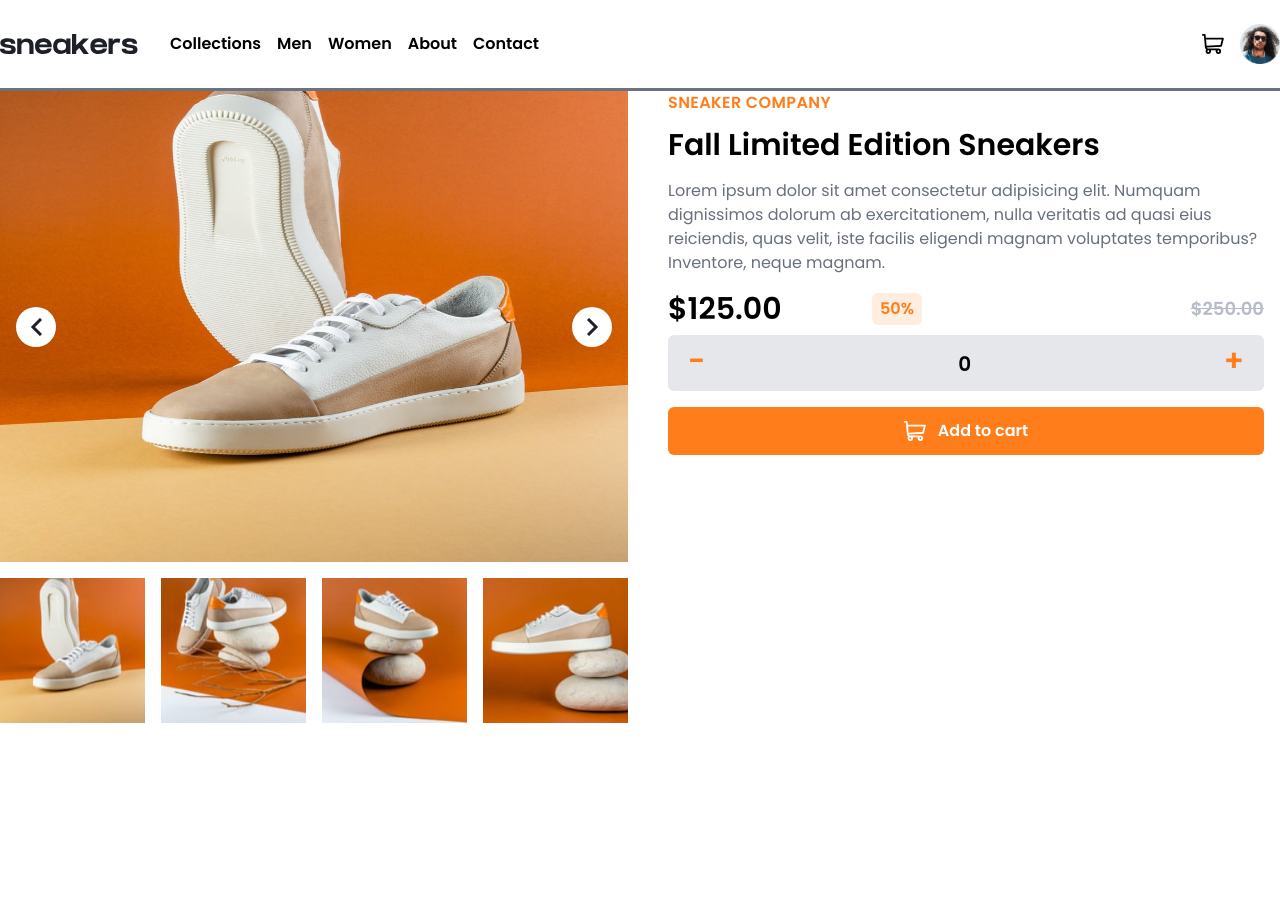
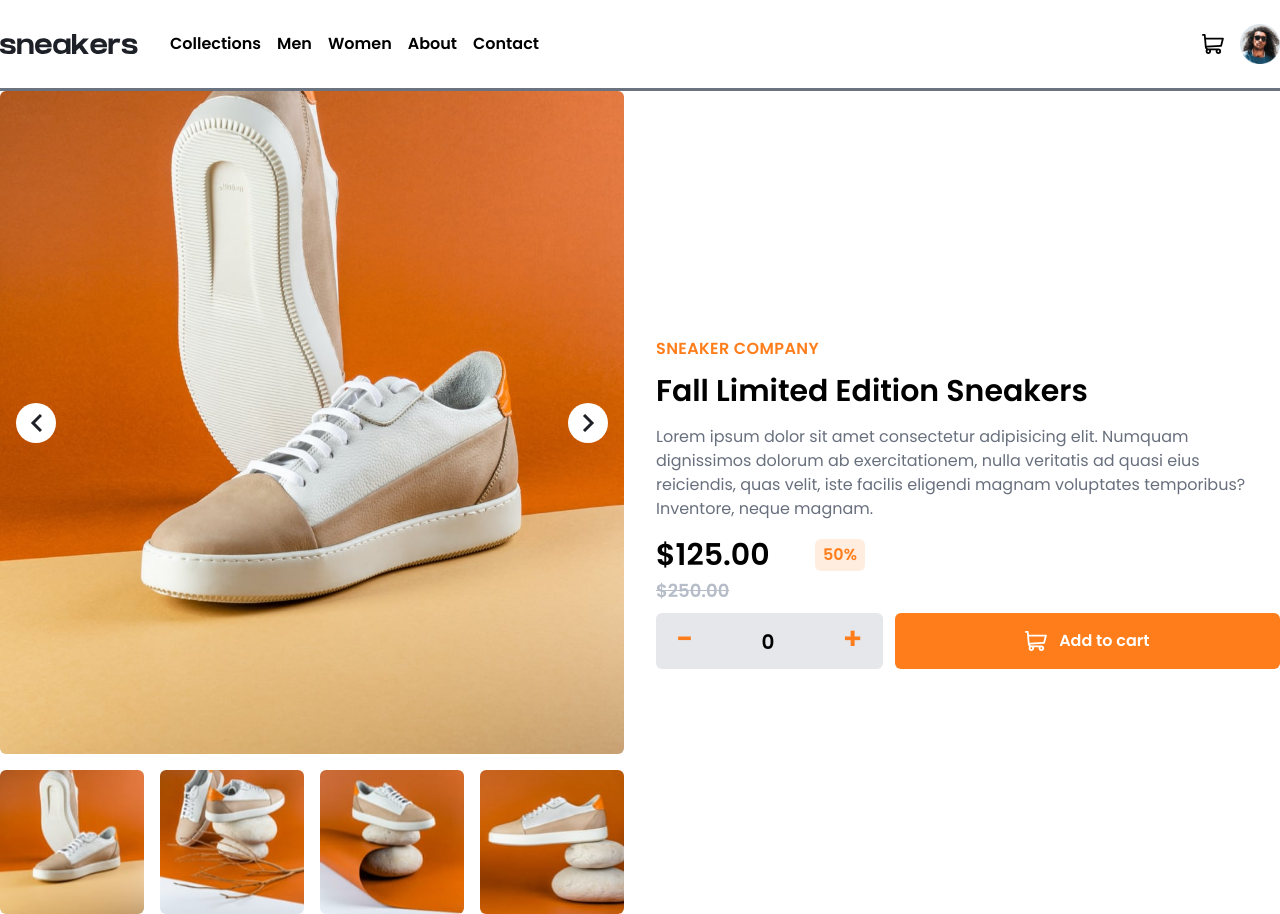
Before and after one commit to jorgecaballer0/frontend-mentor-ecommerce-product-page, a React (Vite) app: page / in a window 1280 px wide. Before the commit the page ends 800 px from the top, so only its background shows below. Built offline with nearby package versions, Linux system fonts and the light colour scheme; what prettier-plugin-tailwindcss would draw is missing.

Commit message:
Desarrollo modal

```diff
--- a/src/components/product/MainProduct.jsx
+++ b/src/components/product/MainProduct.jsx
@@ -1,11 +1,29 @@
-import React from "react";
-import DetailProducts from "@/components/product/DetailProducts";
-import SlideProducts from "@/components/product/SlideProducts";
+import DetailProducts from "@/components/product/col-details/DetailProducts";
+import MainImages from "@/components/product/col-slider/MainImages";
+
+import imgProduct1 from "@/assets/img/image-product-1.jpg";
+import imgProduct2 from "@/assets/img/image-product-2.jpg";
+import imgProduct3 from "@/assets/img/image-product-3.jpg";
+import imgProduct4 from "@/assets/img/image-product-4.jpg";
+
+import imgProductSmall1 from "@/assets/img/image-product-1-thumbnail.jpg";
+import imgProductSmall2 from "@/assets/img/image-product-2-thumbnail.jpg";
+import imgProductSmall3 from "@/assets/img/image-product-3-thumbnail.jpg";
+import imgProductSmall4 from "@/assets/img/image-product-4-thumbnail.jpg";
+
+const ARRAY_IMGS = [imgProduct1, imgProduct2, imgProduct3, imgProduct4];
+
+const ARRAY_IMG_SMALL = [
+  imgProductSmall1,
+  imgProductSmall2,
+  imgProductSmall3,
+  imgProductSmall4,
+];
 
 const MainProduct = () => {
   return (
-    <main className="grid grid-cols-1 gap-6 md:grid-cols-2">
-      <SlideProducts />
+    <main className="grid grid-cols-1 items-center gap-8 md:container md:mx-auto md:min-h-[calc(100vh-88px-3px)] md:grid-cols-2">
+      <MainImages ARRAY_IMGS={ARRAY_IMGS} ARRAY_IMG_SMALL={ARRAY_IMG_SMALL} />
       <DetailProducts />
     </main>
   );
--- a/src/components/product/SlideProducts.jsx
+++ /dev/null
@@ -1,55 +0,0 @@
-import { useState } from "react";
-import PrevIcon from "@/components/icons/PrevIcon";
-import NextIcon from "@/components/icons/NextIcon";
-
-import imgProduct1 from "@/assets/img/image-product-1.jpg";
-import imgProduct2 from "@/assets/img/image-product-2.jpg";
-import imgProduct3 from "@/assets/img/image-product-3.jpg";
-import imgProduct4 from "@/assets/img/image-product-4.jpg";
-
-import imgProductSmall1 from "@/assets/img/image-product-1-thumbnail.jpg";
-import imgProductSmall2 from "@/assets/img/image-product-2-thumbnail.jpg";
-import imgProductSmall3 from "@/assets/img/image-product-3-thumbnail.jpg";
-import imgProductSmall4 from "@/assets/img/image-product-4-thumbnail.jpg";
-
-const ARRAY_IMG = [imgProduct1, imgProduct2, imgProduct3, imgProduct4];
-
-const SlideProducts = () => {
-  const [index, setIndex] = useState(0);
-
-  const handleClickNext = () => {
-    index === ARRAY_IMG.length - 1 ? setIndex(0) : setIndex(index + 1);
-  };
-
-  const handleClickPrev = () => {
-    index === 0 ? setIndex(ARRAY_IMG.length - 1) : setIndex(index - 1);
-  };
-
-  return (
-    <section className="grid md:grid-cols-4 md:gap-4">
-      <div className="relative col-span-4">
-        <img src={ARRAY_IMG[index]} alt="" className="aspect-[16/12] w-full" />
-        <div className="absolute top-1/2 flex w-full -translate-y-1/2 justify-between px-4">
-          <button
-            className="grid h-10 w-10 place-items-center rounded-full bg-white"
-            onClick={handleClickPrev}
-          >
-            <PrevIcon />
-          </button>
-          <button
-            className="grid h-10 w-10 place-items-center rounded-full bg-white"
-            onClick={handleClickNext}
-          >
-            <NextIcon />
-          </button>
-        </div>
-      </div>
-      <img src={imgProductSmall1} alt="" className="hidden md:block" />
-      <img src={imgProductSmall2} alt="" className="hidden md:block" />
-      <img src={imgProductSmall3} alt="" className="hidden md:block" />
-      <img src={imgProductSmall4} alt="" className="hidden md:block" />
-    </section>
-  );
-};
-
-export default SlideProducts;
--- a/src/components/product/DetailProducts.jsx
+++ b/src/components/product/col-details/DetailProducts.jsx
@@ -3,7 +3,7 @@ import CartIcon from "@/components/icons/CartIcon";
 
 const DetailProducts = () => {
   return (
-    <section className="container mx-auto px-4">
+    <section className="container mx-auto px-4 md:px-0">
       <p className="mb-3 font-bold uppercase tracking-wide text-orange-primary">
         Sneaker Company
       </p>
@@ -14,20 +14,22 @@ const DetailProducts = () => {
         reiciendis, quas velit, iste facilis eligendi magnam voluptates
         temporibus? Inventore, neque magnam.
       </p>
-      <div className="grid grid-cols-3 items-center gap-4 font-bold mb-2">
+      <div className="mb-2 grid grid-cols-3 items-center gap-4 font-bold md:grid-cols-[1fr_3fr] md:gap-1">
         <span className="text-3xl">$125.00</span>
-        <span className="mr-auto rounded-md bg-pale-orange py-1 px-2 text-orange-primary">50%</span>
-        <span className="text-right text-lg text-grayish-blue line-through">
+        <span className="mr-auto rounded-md bg-pale-orange py-1 px-2 text-orange-primary">
+          50%
+        </span>
+        <span className="text-right text-lg text-grayish-blue line-through md:col-span-2 md:text-left">
           $250.00
         </span>
       </div>
-      <div className="grid grid-cols-3 gap-4 font-bold">
-        <div className="col-span-3 flex items-baseline justify-between rounded-md bg-gray-200 py-2 px-5 pb-3">
+      <div className="grid grid-cols-3 gap-3 font-bold md:grid-cols-[1fr_1.7fr]">
+        <div className="col-span-3 flex items-baseline justify-between rounded-md bg-gray-200 py-2 px-5 pb-3 md:col-span-1">
           <button className="text-3xl text-orange-primary">-</button>
           <span className="text-xl">0</span>
           <button className="text-3xl text-orange-primary">+</button>
         </div>
-        <button className="col-span-3 flex items-center justify-center gap-x-3 rounded-md bg-orange-primary py-3 text-white hover:bg-orange-700 transition-all">
+        <button className="col-span-3 flex items-center justify-center gap-x-3 rounded-md bg-orange-primary py-3 text-white transition-all hover:bg-orange-700 md:col-span-1">
           <CartIcon fill="#fff" className="fill-white" />
           Add to cart
         </button>
--- /dev/null
+++ b/src/components/product/col-slider/MainImages.jsx
@@ -0,0 +1,36 @@
+import { useState } from "react";
+import SlideProducts from "@/components/product/col-slider/SlideProducts";
+
+const MainImages = ({ ARRAY_IMGS, ARRAY_IMG_SMALL }) => {
+  const [isOpenModal, setIsOpenModal] = useState(false);
+
+  const handleOpenModal = () => {
+    setIsOpenModal(true);
+  };
+
+  const handleCloseModal = () => {
+    setIsOpenModal(false);
+  };
+
+  return (
+    <>
+      <SlideProducts
+        ARRAY_IMGS={ARRAY_IMGS}
+        ARRAY_IMG_SMALL={ARRAY_IMG_SMALL}
+        className="grid md:grid-cols-4 md:gap-4"
+        onClick={handleOpenModal}
+      />
+      {isOpenModal && (
+        <SlideProducts
+          ARRAY_IMGS={ARRAY_IMGS}
+          ARRAY_IMG_SMALL={ARRAY_IMG_SMALL}
+          isOpenModal={isOpenModal}
+          className="grid md:absolute md:top-1/2 md:left-1/2 md:max-w-xl md:-translate-y-1/2 md:-translate-x-1/2 md:grid-cols-4 md:gap-4"
+          handleCloseModal={handleCloseModal}
+        />
+      )}
+    </>
+  );
+};
+
+export default MainImages;
--- /dev/null
+++ b/src/components/product/col-slider/SlideProducts.jsx
@@ -0,0 +1,62 @@
+import { useState } from "react";
+import PrevIcon from "@/components/icons/PrevIcon";
+import NextIcon from "@/components/icons/NextIcon";
+
+const SlideProducts = ({
+  ARRAY_IMGS = [],
+  ARRAY_IMG_SMALL = [],
+  isOpenModal = false,
+  handleCloseModal = null,
+  ...props
+}) => {
+  const [index, setIndex] = useState(0);
+
+  const handleClickNext = () => {
+    index === ARRAY_IMGS.length - 1 ? setIndex(0) : setIndex(index + 1);
+  };
+
+  const handleClickPrev = () => {
+    index === 0 ? setIndex(ARRAY_IMGS.length - 1) : setIndex(index - 1);
+  };
+
+  return (
+    <section {...props}>
+      {isOpenModal && (
+        <button onClick={handleCloseModal} className="text-right md:col-span-4">
+          X
+        </button>
+      )}
+      <div className="relative col-span-4">
+        <img
+          src={ARRAY_IMGS[index]}
+          alt=""
+          className="aspect-[16/13] w-full md:aspect-[16/17] md:rounded-md"
+        />
+        <div className="absolute top-1/2 flex w-full -translate-y-1/2 justify-between px-4">
+          <button
+            className="grid h-10 w-10 place-items-center rounded-full bg-white"
+            onClick={handleClickPrev}
+          >
+            <PrevIcon />
+          </button>
+          <button
+            className="grid h-10 w-10 place-items-center rounded-full bg-white"
+            onClick={handleClickNext}
+          >
+            <NextIcon />
+          </button>
+        </div>
+      </div>
+      {ARRAY_IMG_SMALL.map((smallImg) => (
+        <img
+          key={smallImg}
+          src={smallImg}
+          alt=""
+          className="hidden md:block md:rounded-md"
+        />
+      ))}
+    </section>
+  );
+};
+
+export default SlideProducts;
```
